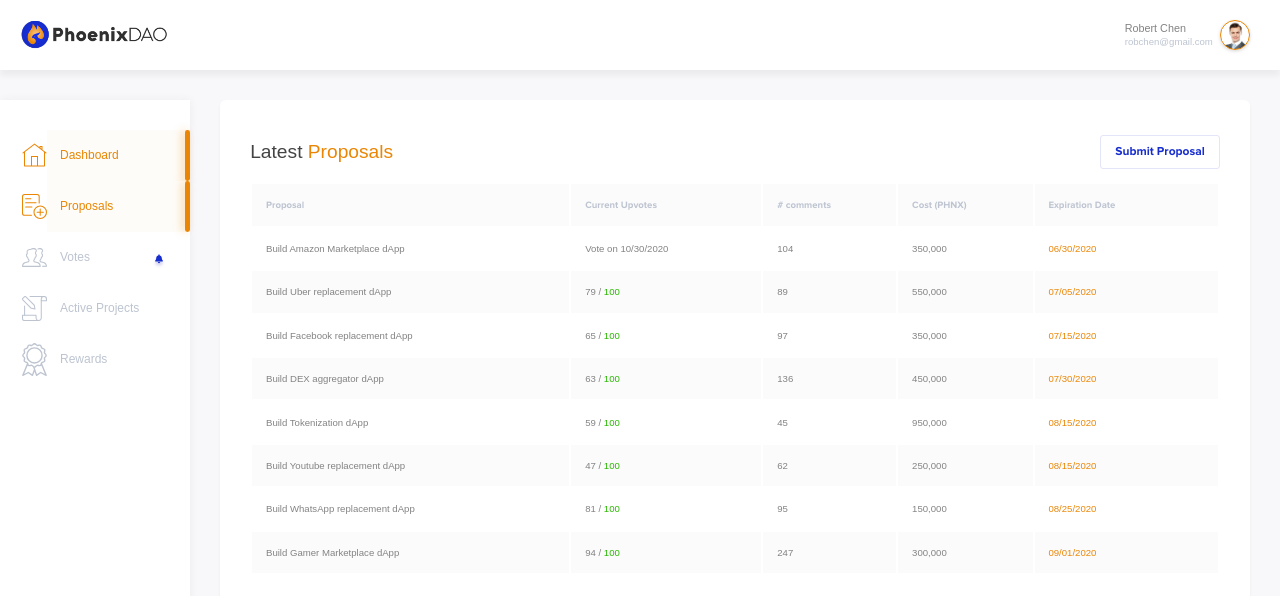
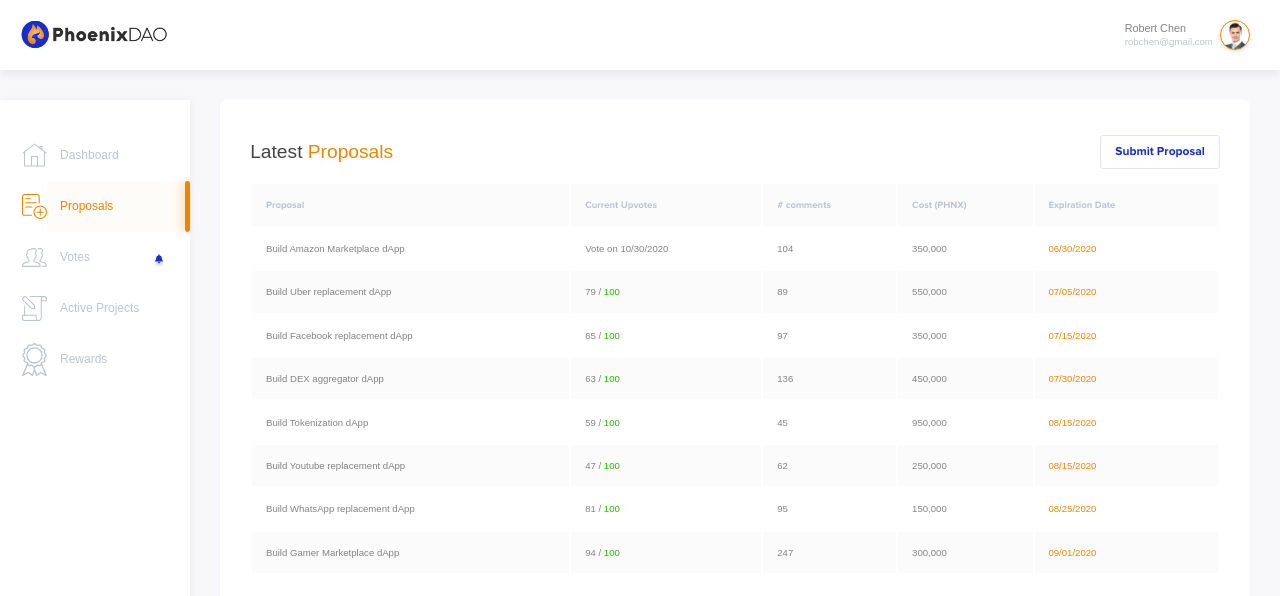
Before and after one commit to andriytaran/phoenix-dao, a React (Create React App) app: page /proposals in a window 1280 px wide. Shown: the top 596 px of the page. Built offline with nearby package versions, Linux system fonts and the light colour scheme; a web font is replaced by a local one.

Commit message:
Fix home link

```diff
--- a/src/Layout/Sidebar/index.tsx
+++ b/src/Layout/Sidebar/index.tsx
@@ -40,7 +40,7 @@ const menu = [
 export default () =>
   <div className={style.sidebar}>
     {menu.map(({to, icon, text}, i) =>
-      <NavLink key={i} className={style.item} activeClassName={style.active} to={to}>
+      <NavLink key={i} exact className={style.item} activeClassName={style.active} to={to}>
         <div className={style.iconWrap}>
           <div className={style.icon} style={{maskImage: `url(${icon})`, WebkitMaskImage: `url(${icon})`}}/>
         </div>
```
